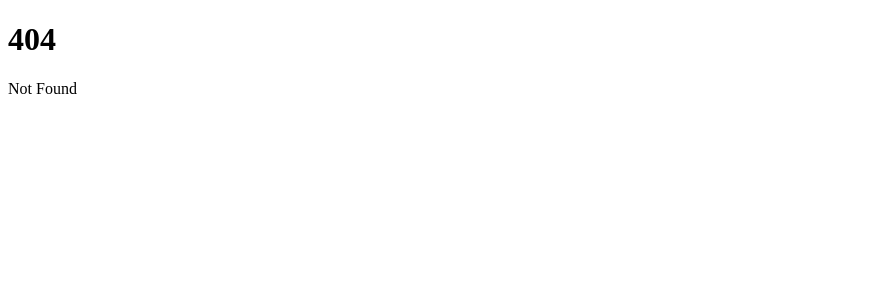
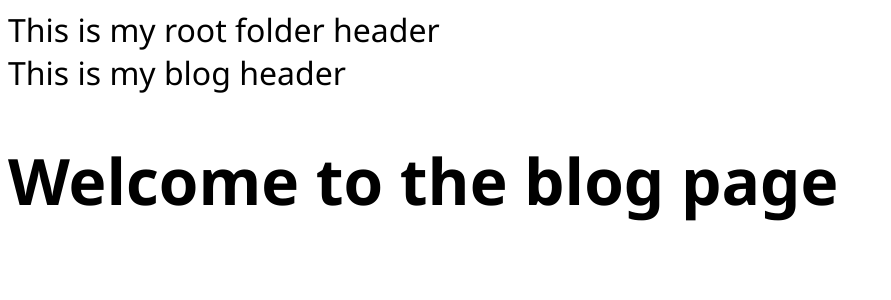
Before and after one commit to shubhenduanupamdutta/MasterSvelte5AndSvelteKitUdemy, a SvelteKit app in the folder SvelteKitCrashCourse/simple_app/: page /blog in a window 1280 px wide. Before the commit this address had no page. Shown: the top 300 px of the page, without its empty margins (0-891 px from the left). Built offline with nearby package versions, Linux system fonts and the light colour scheme.

Commit message:
SvelteKit Crash Course - Pages in Svelte and real entry points +layout.svelte

```diff
--- /dev/null
+++ b/SvelteKitCrashCourse/simple_app/src/app.css
@@ -0,0 +1,4 @@
+html {
+	font-family: 'Segoe UI', Roboto, 'Helvetica Neue', Arial, sans-serif;
+	font-size: 2rem;
+}
--- /dev/null
+++ b/SvelteKitCrashCourse/simple_app/src/routes/+layout.svelte
@@ -0,0 +1,7 @@
+<script lang="ts">
+	import '../app.css';
+	let data = $props();
+</script>
+
+<header>This is my root folder header</header>
+{@render data.children()}
--- a/SvelteKitCrashCourse/simple_app/src/routes/+page.svelte
+++ b/SvelteKitCrashCourse/simple_app/src/routes/+page.svelte
@@ -0,0 +1 @@
+<a href="/blog">Click to go to blog.</a>
--- /dev/null
+++ b/SvelteKitCrashCourse/simple_app/src/routes/blog/+layout.svelte
@@ -0,0 +1,6 @@
+<script>
+	let data = $props();
+</script>
+
+<header>This is my blog header</header>
+{@render data.children()}
--- /dev/null
+++ b/SvelteKitCrashCourse/simple_app/src/routes/blog/+page.svelte
@@ -0,0 +1 @@
+<h1>Welcome to the blog page</h1>
```
Also changed, not shown: 1 other file (tests, documents, lock files or other folders).
